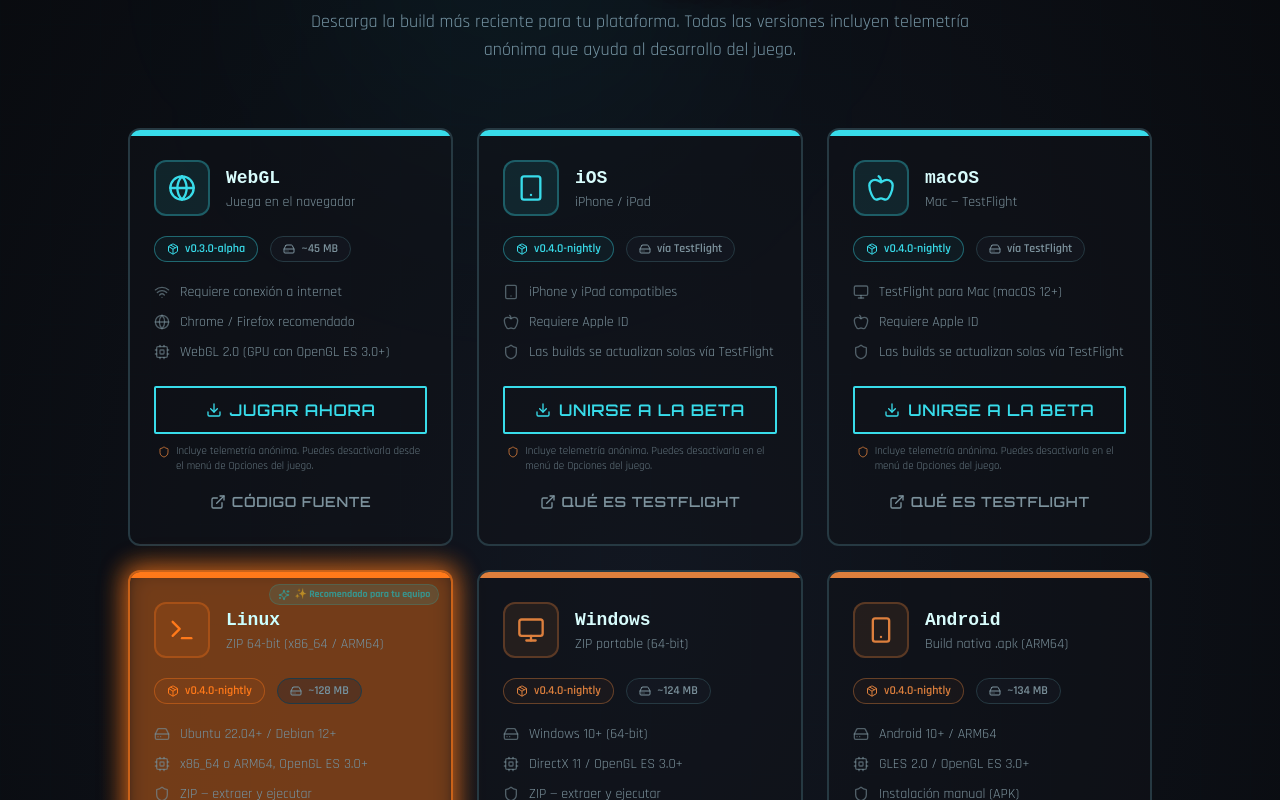
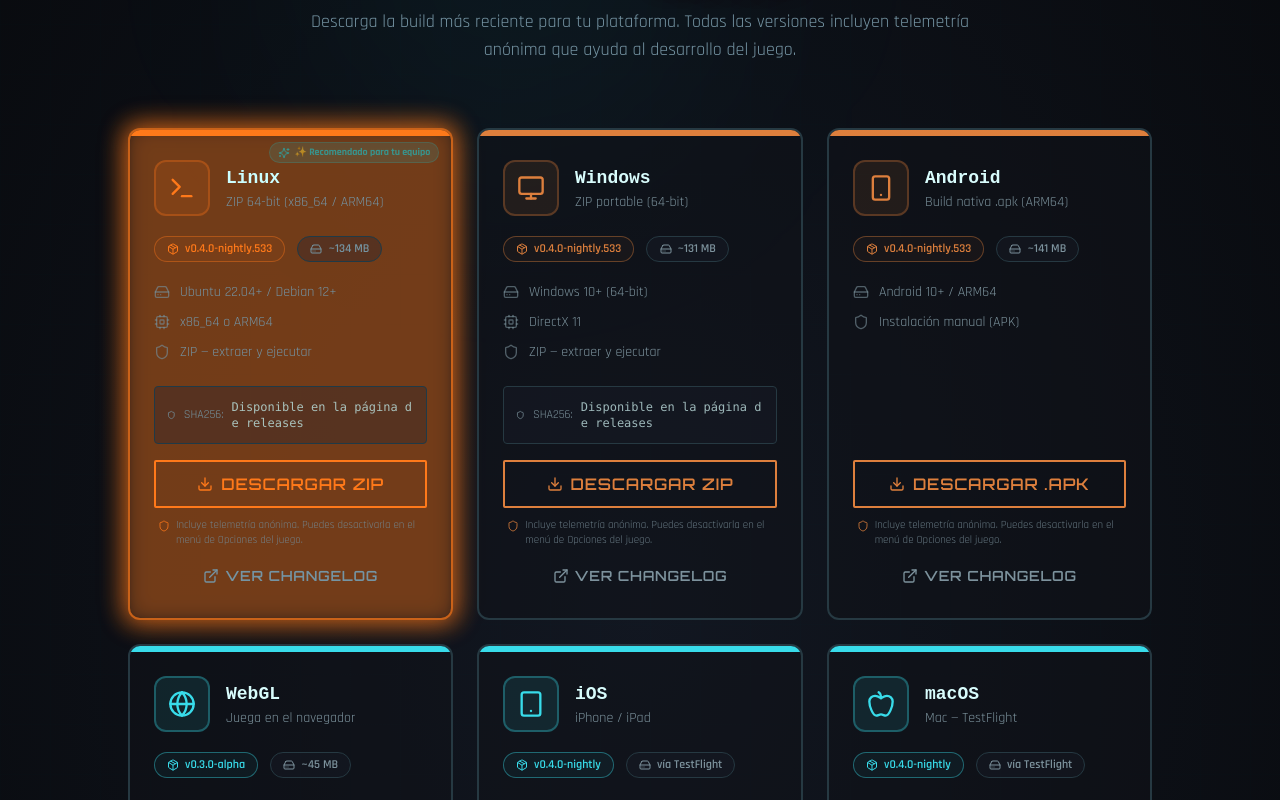
Before and after one commit to icarito/odisea-neon-dreams, a React (Vite) app: page / in a window 1280 px wide. Shown: the part 9580-10380 px from the top of the page. Built offline with nearby package versions, Linux system fonts and the light colour scheme; the HTML template or start-up script is replaced by a standard one; a web font is replaced by a local one.

Commit message:
Descargas: fila 1 Linux/Windows/Android, links directos al nightly 533 y sin referencias a GLES2

```diff
--- a/src/components/DownloadSection.tsx
+++ b/src/components/DownloadSection.tsx
@@ -39,7 +39,7 @@ const builds: PlatformBuild[] = [
     requirements: [
       { icon: Wifi, text: "Requiere conexión a internet" },
       { icon: Globe, text: "Chrome / Firefox recomendado" },
-      { icon: Cpu, text: "WebGL 2.0 (GPU con OpenGL ES 3.0+)" },
+      { icon: Cpu, text: "WebGL 2.0" },
     ],
     primaryLabel: "Jugar Ahora",
     primaryUrl: "https://odisea-game.netlify.app/",
@@ -92,17 +92,18 @@ const builds: PlatformBuild[] = [
     subtitle: "ZIP 64-bit (x86_64 / ARM64)",
     icon: Terminal,
     variant: "orange",
-    version: "v0.4.0-nightly",
-    size: "~128 MB",
+    version: "v0.4.0-nightly.533",
+    size: "~134 MB",
     telemetryNote:
       "Incluye telemetría anónima. Puedes desactivarla en el menú de Opciones del juego.",
     requirements: [
       { icon: HardDrive, text: "Ubuntu 22.04+ / Debian 12+" },
-      { icon: Cpu, text: "x86_64 o ARM64, OpenGL ES 3.0+" },
+      { icon: Cpu, text: "x86_64 o ARM64" },
       { icon: Shield, text: "ZIP — extraer y ejecutar" },
     ],
     primaryLabel: "Descargar ZIP",
-    primaryUrl: "https://github.com/icarito/Odisea/releases/tag/nightly",
+    primaryUrl:
+      "https://github.com/icarito/Odisea/releases/download/nightly/Odisea-Tech-Demo-Linux-0.4.0-nightly.533+e91cea5.zip",
     secondaryLabel: "Ver Changelog",
     secondaryUrl: "https://github.com/icarito/Odisea/releases",
     sha256: "Disponible en la página de releases",
@@ -113,17 +114,18 @@ const builds: PlatformBuild[] = [
     subtitle: "ZIP portable (64-bit)",
     icon: Monitor,
     variant: "orange",
-    version: "v0.4.0-nightly",
-    size: "~124 MB",
+    version: "v0.4.0-nightly.533",
+    size: "~131 MB",
     telemetryNote:
       "Incluye telemetría anónima. Puedes desactivarla en el menú de Opciones del juego.",
     requirements: [
       { icon: HardDrive, text: "Windows 10+ (64-bit)" },
-      { icon: Cpu, text: "DirectX 11 / OpenGL ES 3.0+" },
+      { icon: Cpu, text: "DirectX 11" },
       { icon: Shield, text: "ZIP — extraer y ejecutar" },
     ],
     primaryLabel: "Descargar ZIP",
-    primaryUrl: "https://github.com/icarito/Odisea/releases/tag/nightly",
+    primaryUrl:
+      "https://github.com/icarito/Odisea/releases/download/nightly/Odisea-Tech-Demo-Windows-0.4.0-nightly.533+e91cea5.zip",
     secondaryLabel: "Ver Changelog",
     secondaryUrl: "https://github.com/icarito/Odisea/releases",
     sha256: "Disponible en la página de releases",
@@ -134,17 +136,17 @@ const builds: PlatformBuild[] = [
     subtitle: "Build nativa .apk (ARM64)",
     icon: Smartphone,
     variant: "orange",
-    version: "v0.4.0-nightly",
-    size: "~134 MB",
+    version: "v0.4.0-nightly.533",
+    size: "~141 MB",
     telemetryNote:
       "Incluye telemetría anónima. Puedes desactivarla en el menú de Opciones del juego.",
     requirements: [
       { icon: HardDrive, text: "Android 10+ / ARM64" },
-      { icon: Cpu, text: "GLES 2.0 / OpenGL ES 3.0+" },
       { icon: Shield, text: "Instalación manual (APK)" },
     ],
     primaryLabel: "Descargar .apk",
-    primaryUrl: "https://github.com/icarito/Odisea/releases/tag/nightly",
+    primaryUrl:
+      "https://github.com/icarito/Odisea/releases/download/nightly/Odisea-Tech-Demo-Android-0.4.0-nightly.533+e91cea5.apk",
     secondaryLabel: "Ver Changelog",
     secondaryUrl: "https://github.com/icarito/Odisea/releases",
   },
@@ -152,6 +154,9 @@ const builds: PlatformBuild[] = [
 
 const DownloadSection = () => {
   const platform = usePlatformDetect();
+
+  // Orden de vitrina: builds de escritorio/móvil nativas primero, web y TestFlight después.
+  const showcaseOrder = ["linux", "windows", "android", "webgl", "ios", "macos"];
 
   const { displayedBuilds, recommendedBuildId } = useMemo(() => {
     const recommended: Record<string, string> = {
@@ -163,7 +168,9 @@ const DownloadSection = () => {
     };
 
     return {
-      displayedBuilds: builds,
+      displayedBuilds: [...builds].sort(
+        (a, b) => showcaseOrder.indexOf(a.id) - showcaseOrder.indexOf(b.id)
+      ),
       recommendedBuildId: recommended[platform] ?? null,
     };
   }, [platform]);
```
